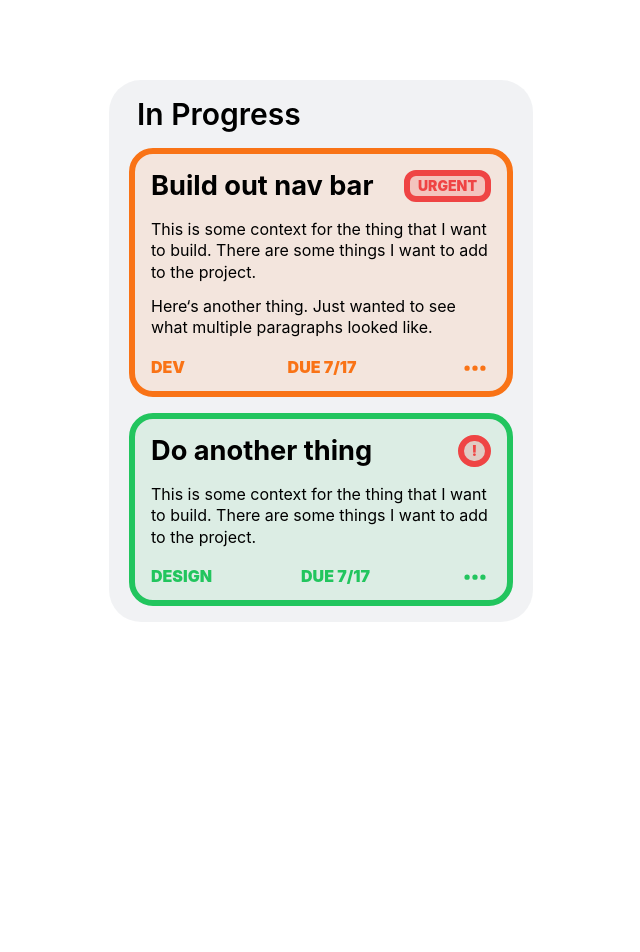
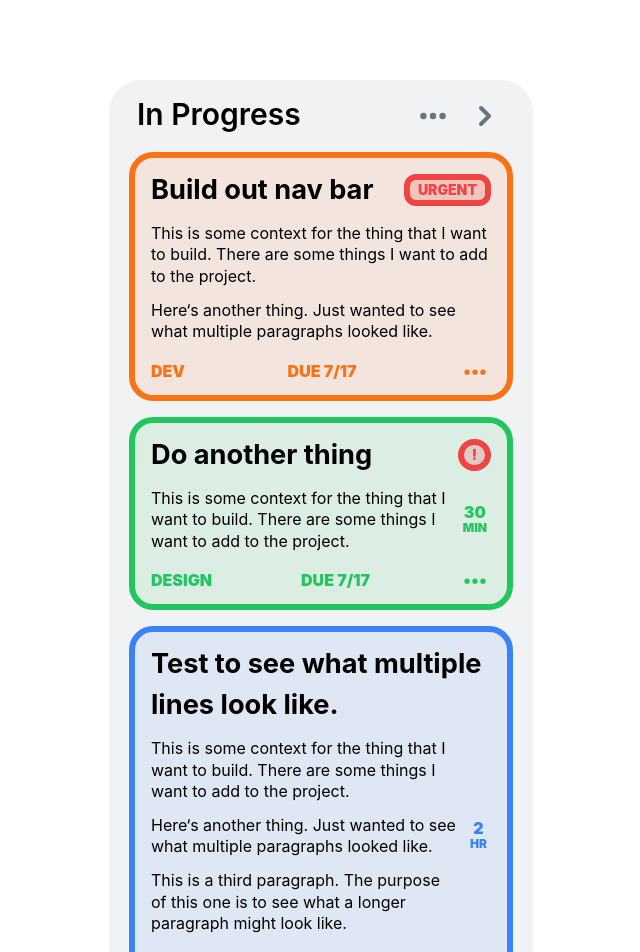
Before and after one commit to garrettprince/junk-component-tests, a Next.js app: page / in a window 1280 px wide. Shown: the top 952 px of the page, without its empty margins (319-959 px from the left). Before the commit the page ends 800 px from the top, so only its background shows below. Built offline with nearby package versions, Linux system fonts and the light colour scheme.

Commit message:
More card component design work

```diff
--- a/components/CardTest2.js
+++ b/components/CardTest2.js
@@ -13,8 +13,9 @@ function CardTest({ title, description, category }) {
           !
         </div>
       </header>
-      <section id="description-text">
-        <p className="my-3 mx-4 leading-[1.35rem] font-regular">
+      <section id="text-container" className="flex items-center my-3 mx-4">
+        <div id='description-text'>
+            <p className="leading-[1.35rem] font-regular">
               This is some context for the thing that I want to build. There are
               some things I want to add to the project.
             </p>
@@ -22,6 +23,11 @@ function CardTest({ title, description, category }) {
               Here&lsquo;s another thing. Just wanted to see what multiple
               paragraphs looked like.
             </p> */}
+        </div>
+        <div className="flex-col ml-3 mr-1 leading-4">
+          <h2 className="flex font-black text-green-500 justify-center">30</h2>
+          <h2 className="flex text-xs font-black text-green-500">MIN</h2>
+        </div>
       </section>
       <footer className="flex justify-between mx-4 mt-4 mb-1 content-center">
         <h2 className="font-black text-green-500">DESIGN</h2>
--- /dev/null
+++ b/components/CardTest3.js
@@ -0,0 +1,52 @@
+import React from "react";
+import {
+  DotsHorizontalIcon,
+} from "@heroicons/react/solid";
+import {
+  DotsCircleHorizontalIcon,
+} from "@heroicons/react/outline";
+
+function CardTest({ title, description, category }) {
+  return (
+    <div
+      id="card1"
+      className="bg-blue-500/10 h-full w-96 border-blue-500 rounded-3xl border-[6px] cursor-grab my-4 mx-5"
+    >
+      <header className="flex justify-between items-center mx-4 mt-3">
+        <h1 className="font-bold text-[1.70rem]">
+          Test to see what multiple lines look like.
+        </h1>
+        {/* <div className="border-[6px] bg-red-500/20 text-red-500 rounded-full border-red-500 text-sm font-black px-2 py-0">
+          !
+        </div> */}
+      </header>
+      <section id="text-container" className="flex items-center my-3 mx-4">
+        <div id="description-text">
+          <p className="leading-[1.35rem] font-regular">
+            This is some context for the thing that I want to build. There are
+            some things I want to add to the project.
+          </p>
+          <p className="leading-[1.35rem] font-regular mt-3">
+            Here&lsquo;s another thing. Just wanted to see what multiple
+            paragraphs looked like.
+          </p>
+          <p className="leading-[1.35rem] font-regular mt-3">
+            This is a third paragraph. The purpose of this one is to see what a
+            longer paragraph might look like.
+          </p>
+        </div>
+        <div className="flex-col ml-3 mr-1 leading-4 cursor-pointer">
+          <h2 className="flex font-black text-blue-500 justify-center">2</h2>
+          <h2 className="flex text-xs font-black text-blue-500">HR</h2>
+        </div>
+      </section>
+      <footer className="flex justify-between mx-4 mt-4 mb-1 content-center">
+        <h2 className="font-black text-blue-500 cursor-pointer">COPY</h2>
+        <h2 className="font-black text-blue-500 cursor-pointer">DUE 8/1</h2>
+        <DotsHorizontalIcon className="h-8 w-8 cursor-pointer pb-[0.35rem] text-blue-500" />
+      </footer>
+    </div>
+  );
+}
+
+export default CardTest;
--- a/pages/index.js
+++ b/pages/index.js
@@ -1,7 +1,9 @@
-import Head from 'next/head'
-import Image from 'next/image'
-import CardTest from '../components/CardTest'
-import CardTest2 from '../components/CardTest2'
+import Head from "next/head";
+import Image from "next/image";
+import CardTest from "../components/CardTest";
+import CardTest2 from "../components/CardTest2";
+import CardTest3 from "../components/CardTest3";
+import { ChevronRightIcon, DotsHorizontalIcon } from "@heroicons/react/solid";
 
 export default function Home() {
   return (
@@ -13,9 +15,16 @@ export default function Home() {
       </Head>
       <div className="flex justify-center mt-20">
         <section className="flex-col h-full bg-gray-300/30 rounded-[2rem]">
-          <h1 className='text-3xl font-semibold ml-7 mt-4'>In Progress</h1>
+          <div className="flex justify-between mx-7 mt-4">
+            <h1 className="text-3xl font-semibold">In Progress</h1>
+            <div className="flex items-center space-x-4">
+              <DotsHorizontalIcon className="h-8 w-8 cursor-pointer text-gray-500" />
+              <ChevronRightIcon className="h-10 w-10 cursor-pointer text-gray-500" />
+            </div>
+          </div>
           <CardTest />
           <CardTest2 />
+          <CardTest3 />
         </section>
       </div>
     </div>
```
Lines whose indentation alone changed are shown as unchanged.
